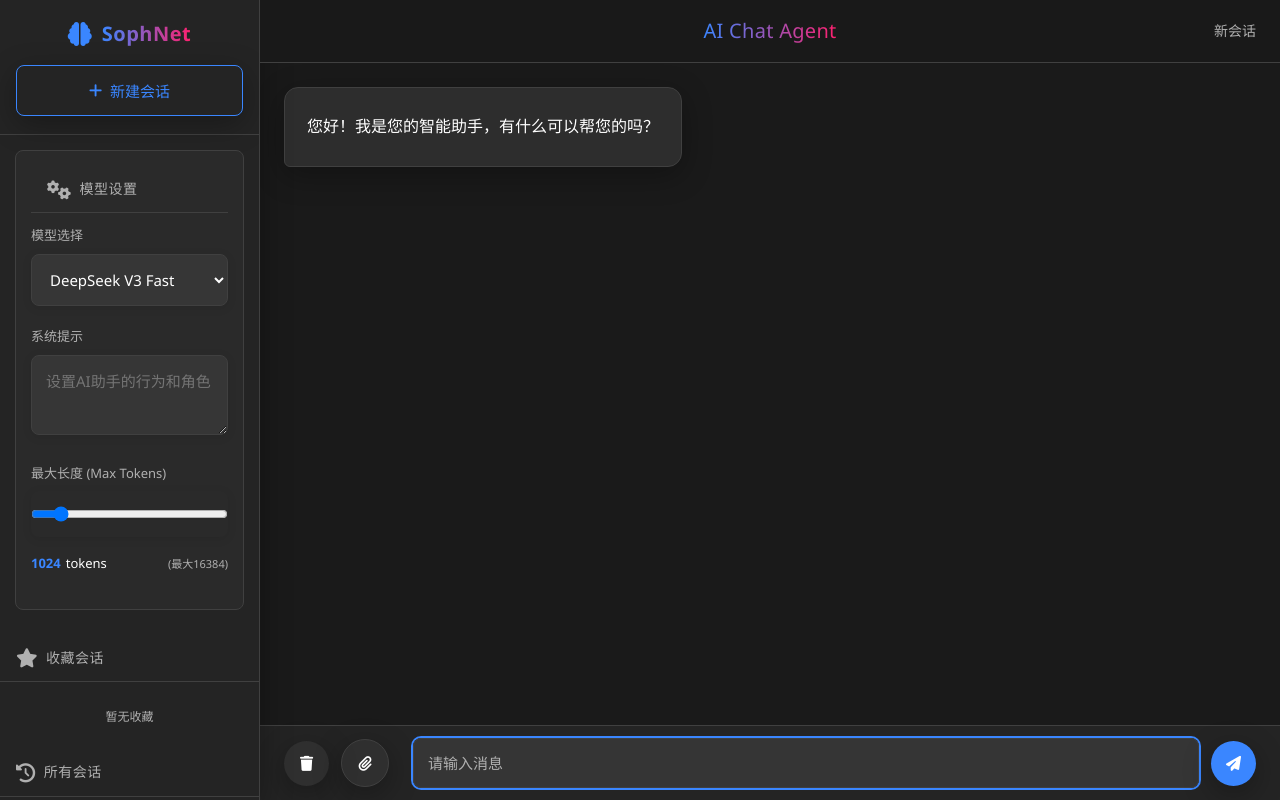
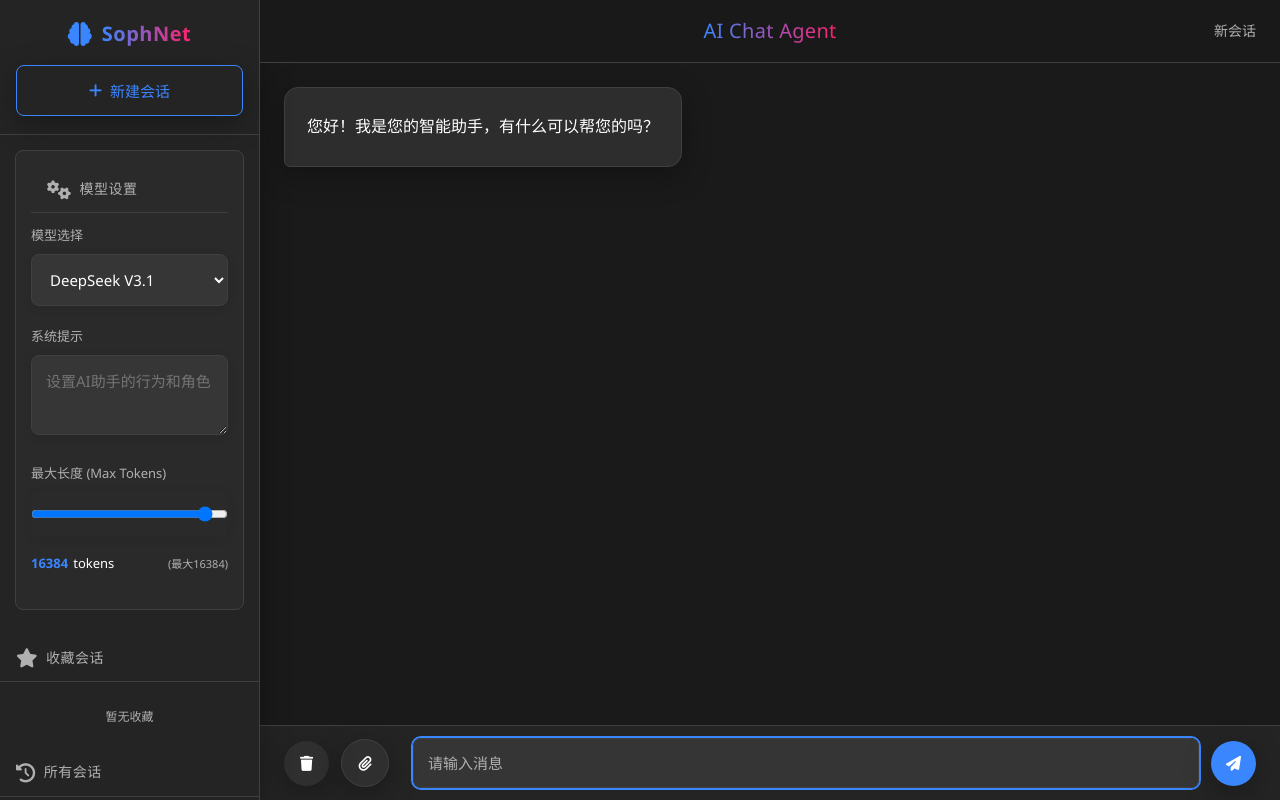
Before and after one commit to qyfHalLu/local_chat_agent, a Flask app: page / in a window 1280 px wide. Run offline with Flask 3, Linux system fonts and the light colour scheme; some libraries are stand-ins or nearby versions.

Commit message:
add support for deepseek v3.1-fast

```diff
--- a/app.py
+++ b/app.py
@@ -38,12 +38,10 @@ IMAGE_OCR_EASYLLM_ID = os.getenv("IMAGE_OCR_EASYLLM_ID")
 
 # 支持的模型列表
 SUPPORTED_MODELS = {
-    "DeepSeek-V3-Fast": "DeepSeek-V3-Fast",
+    "DeepSeek-V3.1-Fast":"DeepSeek-V3.1-Fast",
+    "DeepSeek-V3.1-Fast-web": "DeepSeek-V3.1-Fast:1M9zOz2IL7ONncn3YaXPaM",
     "DeepSeek-R1": "DeepSeek-R1-0528",
-    "DeepSeek-V3-Fast-web": "DeepSeek-V3-Fast:1xh4CuJsBMrlAvdLBAZYfC",
     "DeepSeek-R1-web": "DeepSeek-R1:T0MH1jOlz0LKniEZwSL57",
-    "DeepSeek-V3.1":"DeepSeek-V3.1",
-    "DeepSeek-V3.1-web": "DeepSeek-V3.1:3AQ7K15fkmmCnClUfQ4RLn",
     "Kimi-K2": "Kimi-K2",
     "GLM-4.5": "GLM-4.5"
 }
@@ -57,9 +55,9 @@ conversations = {}
 
 # 默认设置值
 DEFAULT_SETTINGS = {
-    "model": SUPPORTED_MODELS["DeepSeek-V3-Fast"],
-    "system_prompt": "你是专属智能助手，负责回答用户的任何问题，分析用户提供的文件和图片内容。",
-    "max_tokens": 16384
+    "model": SUPPORTED_MODELS["DeepSeek-V3.1-Fast"],
+    "system_prompt": "你是专属智能助手，负责以专业又温和的语气回答用户的任何问题，分析用户提供的文件和图片内容。",
+    "max_tokens": 2048
 }
 
 def find_free_port(start_port=5000, end_port=5050):
@@ -542,7 +540,7 @@ def chat():
                     # 逐字发送
                     for char in content:
                         # 添加轻微延迟以模拟打字机效果
-                        time.sleep(0.005)
+                        time.sleep(0.002)
                         yield f"data: {json.dumps({'char': char, 'model': model})}\n\n"
 
             # 整个流式响应完成后，将完整的助手回复添加到消息历史中
--- a/templates/index.html
+++ b/templates/index.html
@@ -1007,14 +1007,12 @@
                 <div class="setting-item">
                     <label for="model-select">模型选择</label>
                     <select id="model-select">
-                        <option value="DeepSeek-V3-Fast">DeepSeek V3 Fast</option>
-                        <option value="DeepSeek-V3.1">DeepSeek V3.1</option>
-                        <option value="DeepSeek-R1-0528">DeepSeek R1 0528</option>
+                        <option value="DeepSeek-V3.1-Fast">DeepSeek V3.1</option>
+                        <option value="DeepSeek-R1-0528">DeepSeek R1</option>
                         <option value="Kimi-K2">Kimi-K2</option>
                         <option value="GLM-4.5">GLM-4.5</option>
-                        <option value="DeepSeek-V3-Fast:1xh4CuJsBMrlAvdLBAZYfC">DeepSeek V3 Fast（联网）</option>
-                        <option value="DeepSeek-V3.1:3AQ7K15fkmmCnClUfQ4RLn">DeepSeek V3.1（联网）</option>
-                        <option value="DeepSeek-R1:T0MH1jOlz0LKniEZwSL57">DeepSeek R1 0528（联网）</option>
+                        <option value="DeepSeek-V3.1-Fast:1M9zOz2IL7ONncn3YaXPaM">DeepSeek V3.1（联网）</option>
+                        <option value="DeepSeek-R1:T0MH1jOlz0LKniEZwSL57">DeepSeek R1（联网）</option>
                     </select>
                 </div>
 
@@ -1027,9 +1025,9 @@
                 <!-- Max Tokens设置 -->
                 <div class="setting-item">
                     <label for="max-tokens">最大长度 (Max Tokens)</label>
-                    <input type="range" id="max-tokens" min="256" max="16384" value="1024">
+                    <input type="range" id="max-tokens" min="256" max="16384" value="2048">
                     <div class="token-info">
-                        <span id="token-value">1024</span> tokens
+                        <span id="token-value">2048</span> tokens
                         <span class="token-hint">(最大16384)</span>
                     </div>
                 </div>
@@ -1155,9 +1153,9 @@
 
             // 默认设置值
             const DEFAULT_SETTINGS = {
-                model: "DeepSeek-V3-Fast",
+                model: "DeepSeek-V3.1-Fast",
                 systemPrompt: "",
-                maxTokens: 1024
+                maxTokens: 16384
             };
 
             // 初始化会话历史
```
